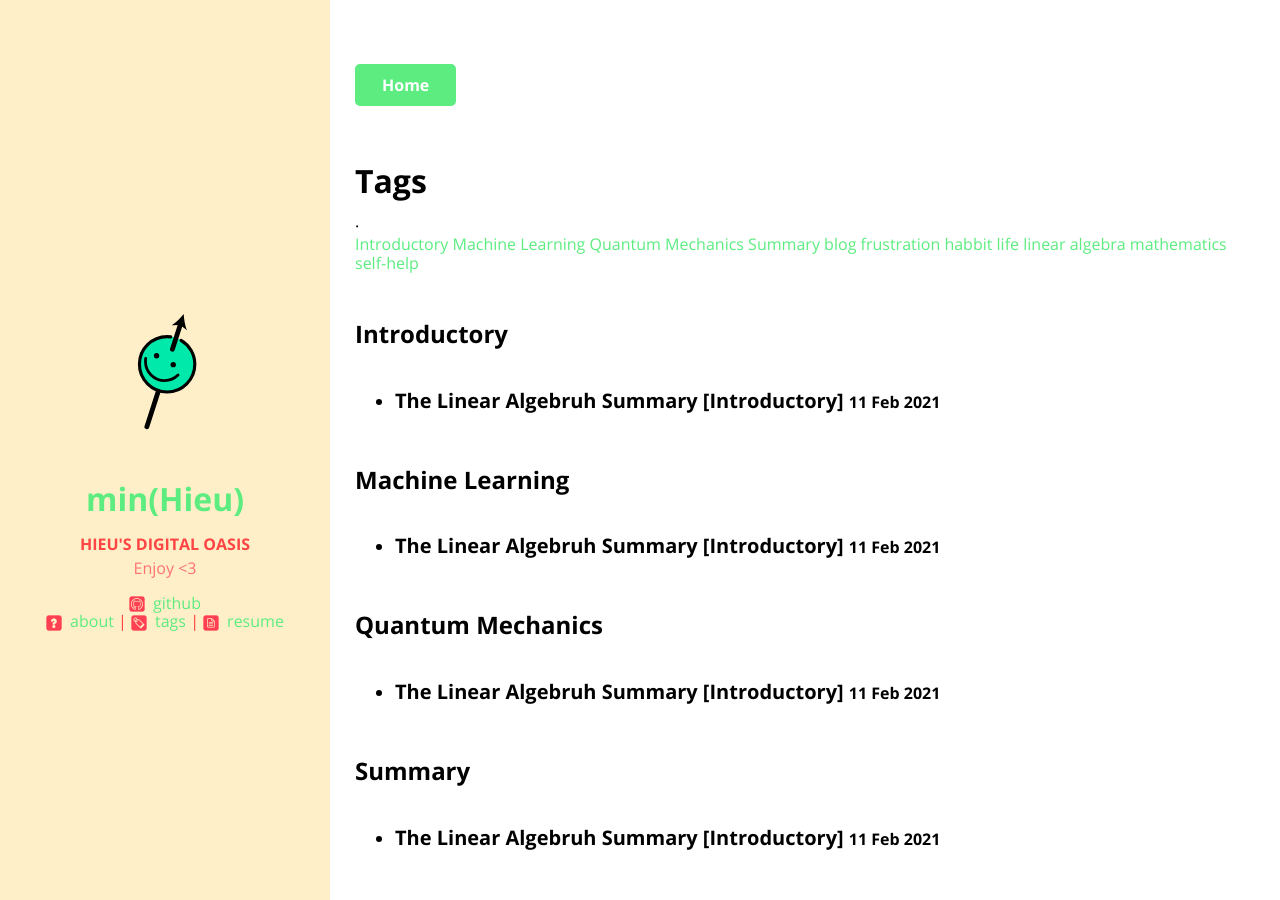
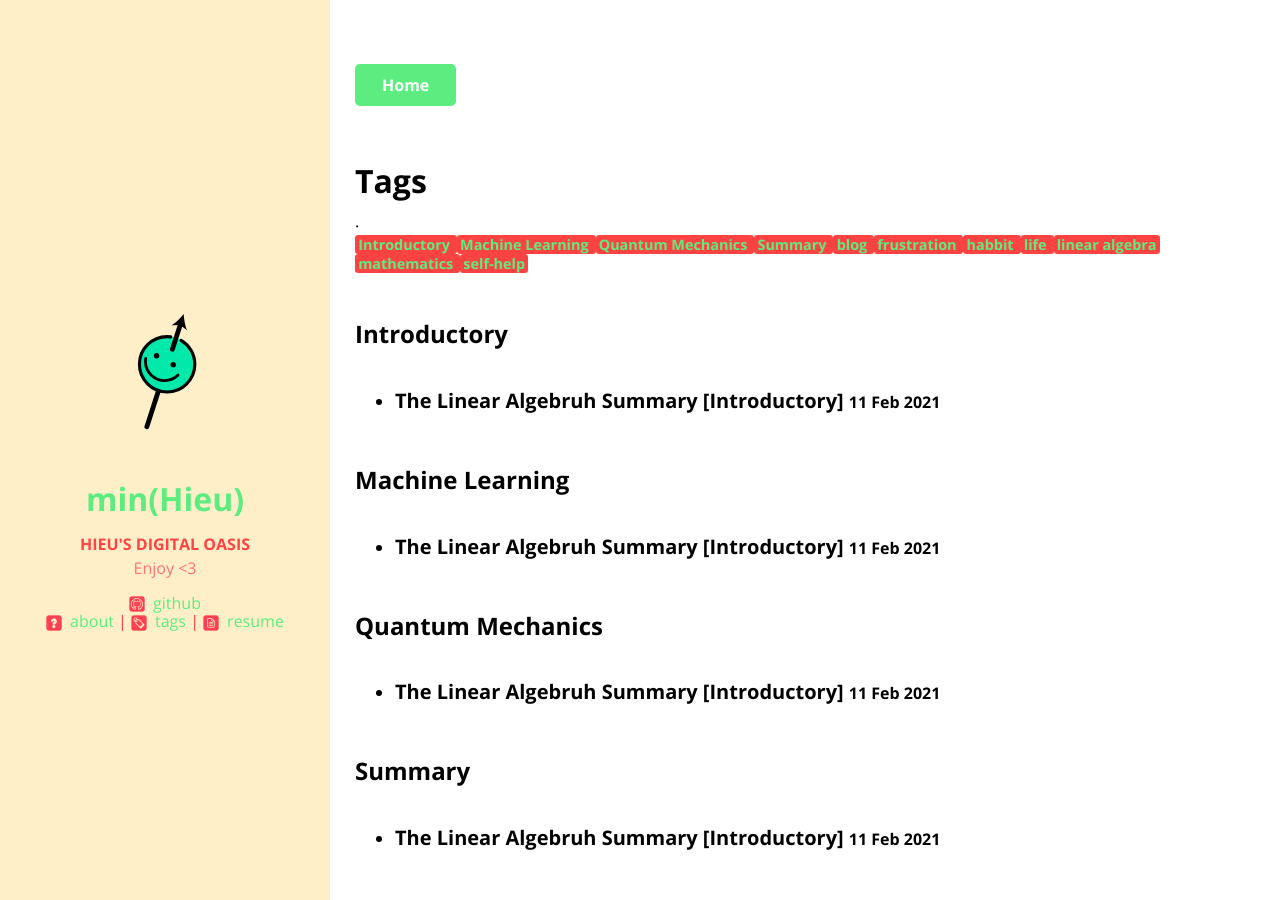
Before and after one commit to min-hieu/min-hieu.github.io, a Jekyll site: the page built from pages/tags.html, in a window 1280 px wide and 900 px high. Built offline with Jekyll 4.4.1, drawn with Linux system fonts in a browser that asks for light colours.

Commit message:
changed some styling

```diff
--- a/_layouts/post.html
+++ b/_layouts/post.html
@@ -28,7 +28,7 @@ layout: default
       <span class="post-tags">{{ page.tags | join: ", "}}</span>
       <span class="post-tags">
         {% for tag in page.tags %}
-        <a class="tag" href="/tags/#{{ tag | slugify }}">{{ tag }}</a>
+        <a class="tag post-tag" href="/tags/#{{ tag | slugify }}">{{ tag }}</a>
         {% endfor %}
       </span>
 
--- a/_sass/post.scss
+++ b/_sass/post.scss
@@ -39,6 +39,13 @@ span#notion-highlight-1 {
     color: $tertiary-highlight;
 }
 
+.post-tag {
+    border-radius: 0.2rem;
+    background-color: $text-colour-light;
+    padding: 0 0.2rem;
+    color: white;
+}
+
 .post-content {
     margin-bottom: 2em;
 }
--- a/pages/tags.html
+++ b/pages/tags.html
@@ -39,9 +39,14 @@ The following part removes dulpicated tags and invalid tags like blank tag.
 The purpose of this snippet is to list all the tags you have in your site.
 =======================
 {% endcomment %}
-{% for tag in tags %}
-	<a href="#{{ tag | slugify }}"> {{ tag }} </a>
-{% endfor %}
+<span class="post-tags">
+    {% for tag in tags %}
+    <span class="post-tag">
+        <a href="#{{ tag | slugify }}"> {{ tag }} </a>
+    </span>
+    {% endfor %}
+</span>
+
 
 
 {% comment %}
@@ -50,7 +55,7 @@ The purpose of this snippet is to list all your posts posted with a certain tag.
 =======================
 {% endcomment %}
 {% for tag in tags %}
-	<h3 id="{{ tag | slugify }}">{{ tag }}</h2>
+	<h3 id="{{ tag | slugify }}">{{ tag }}</h3>
 	<ul>
 	 {% for post in site.posts %}
 		 {% if post.tags contains tag %}
```
